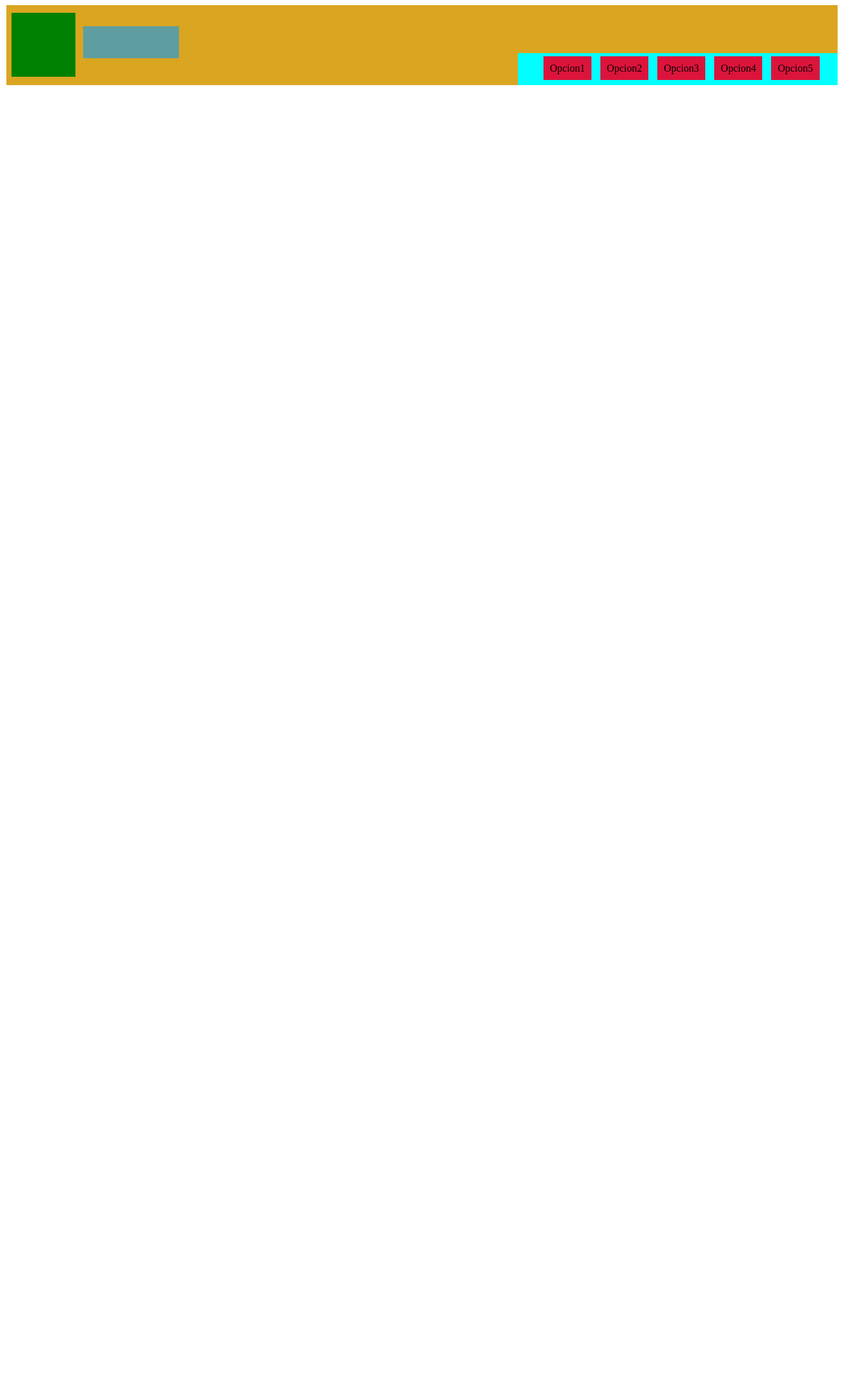
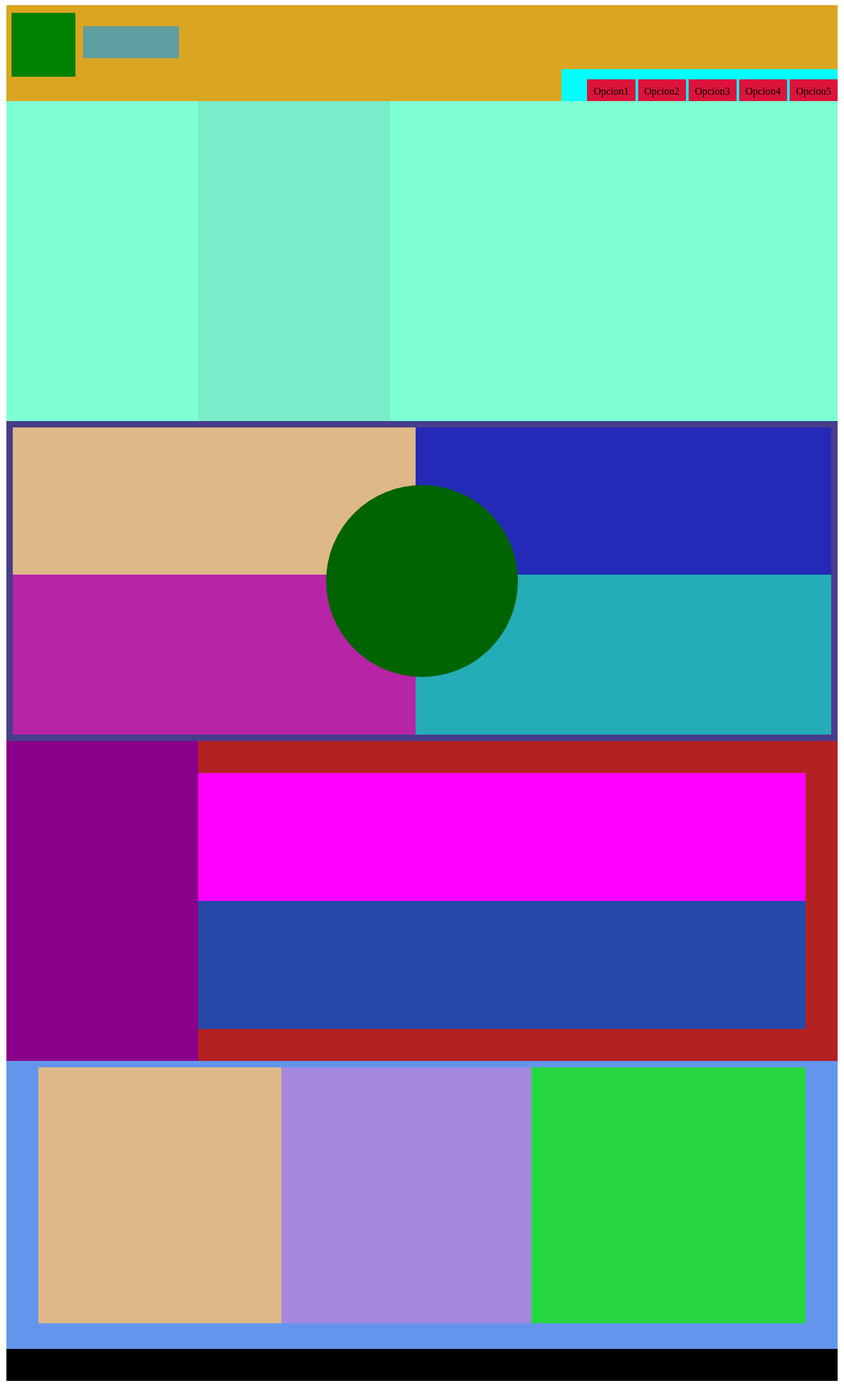
Before and after one commit to Mavalfer/DAW, a PHP site: page / in a window 1320 px wide. Shown: the whole page at 64% size. Before the commit the page ends 133 px from the top, so only its background shows below. Run offline with PHP 8.4, Linux system fonts and the light colour scheme.

Commit message:
ejercicio cajas

```diff
--- a/Diseño Web/ejercicio modelo cajas/index.html
+++ b/Diseño Web/ejercicio modelo cajas/index.html
@@ -25,7 +25,6 @@
             </header>
 
             <section class="seccionEmpresa">
-                <div class="fotoPrincipal"></div>
                 <div class="lemaEmpresa"></div>
             </section>
 
--- a/Diseño Web/ejercicio modelo cajas/style.css
+++ b/Diseño Web/ejercicio modelo cajas/style.css
@@ -6,14 +6,14 @@
 
 header {
     width: 100%;
-    height: 125px;
-    position: relative; /*establecemos el contenedor padre como referencia para el posicionamiento, si no usaria el del body, ahora sus elementos hijos se posicionan respecto a este*/
+    height: 150px;
+    position: relative; /*establecemos el contenedor padre como referencia para el posicionamiento, si no usaria el del body, ahora sus elementos hijos se posicionan respecto a este si estan en position absoluta*/
     background-color: goldenrod;
 }
 .logo {
     width: 100px;
     height: 100px;
-    position: relative;
+    position: absolute;
     top: 12px;
     left: 8px;
     background-color: green;
@@ -22,32 +22,176 @@ header {
 .empresa {
     width: 150px;
     height: 50px;
-    position: relative;
+    position: absolute;
     bottom: 67px;
     left: 120px;
     background-color: cadetblue;
 }
 
 nav {
-    width: 500px;
     height: 50px;
-    position: relative;
-    left: 800px;
-    bottom: 91px;
+    position: absolute;
+    right: 0px;
+    bottom: 0px;
     background-color: aqua;
 }
 
-.listaNav {
+nav ul {
     list-style-type: none;
-    position: relative;
+    /* position: relative; */
    /* background-color: chartreuse; */
     top: 15px;
     right: 10px;
 }
 
-li {
-    display: inline;
+nav ul li {
+    display: inline-block;
+    position: relative;
     background-color: crimson;
+    top: 0px;
     padding: 10px;
-    margin-left: 10px;
+
 }
+
+.seccionEmpresa {
+    position: relative;
+    background-color: aquamarine;
+    height: 500px;
+}
+
+.lemaEmpresa {
+    position: absolute;
+    width: 300px;
+    height: 500px;
+    left: 300px;
+    background-color: cadetblue;
+    opacity: 0.2;
+}
+
+.team {
+    position: relative;
+    height: 500px;
+    background-color: darkslateblue;
+}
+
+.team1 {
+    position: absolute;
+    background-color: burlywood;
+    width: 50%;
+    height: 50%;
+    top: 10px;
+    left: 10px;
+}
+
+.team2 {
+    position: absolute;
+    background-color: #242ab7;
+    width: 50%;
+    height: 50%;
+    top: 10px;
+    right: 10px;
+}
+
+.team3{
+    position: absolute;
+    background-color: #b724a6;
+    width: 50%;
+    height: 50%;
+    bottom: 10px;
+    left: 10px;
+}
+
+.team4 {
+    position: absolute;
+    background-color: #24acb7;
+    width: 50%;
+    height: 50%;
+    bottom: 10px;
+    right: 10px;
+}
+
+.boss {
+    position: absolute;
+    height: 300px;
+    width: 300px;
+    border-radius: 50%;
+    top: 50%;
+    left: 50%;
+
+    margin: -150px 0 0 -150px;
+    background-color: darkgreen;
+
+    z-index: 1;
+}
+
+.facilities {
+    position: relative;
+    height: 500px;
+    background-color: firebrick;
+}
+
+.fotoFacilities {
+    position: absolute;
+    height: 100%;
+    width: 300px;
+    background-color: darkmagenta;
+}
+
+.facilities1 {
+    position: absolute;
+    height: 200px;
+    width: 950px;
+    top: 50px;
+    left: 300px;
+    background-color: fuchsia;
+}
+
+.facilities2 {
+    position: absolute;
+    height: 200px;
+    width: 950px;
+    left: 300px;
+    bottom: 50px;
+    background-color: #2549a8;
+}
+
+footer {
+    position: relative;
+    height: 500px;
+    background-color: cornflowerblue;
+}
+
+.col1 {
+    position: absolute;
+    height: 400px;
+    width: 33%;
+    top: 10px;
+    left: 50px;
+    background-color: burlywood;
+}
+
+.col2 {
+    position: absolute;
+    height: 400px;
+    width: 33%;
+    top: 10px;
+    left: 430px;
+    background-color: #a587de;
+}
+
+.col3 {
+    position: absolute;
+    height: 400px;
+    width: 33%;
+    top: 10px;
+    right: 50px;
+    background-color: #26d641;
+}
+
+.copyright {
+    position: absolute;
+    width: 100%;
+    height: 50px;
+    bottom: 0px;
+    background-color: black;
+}
```
